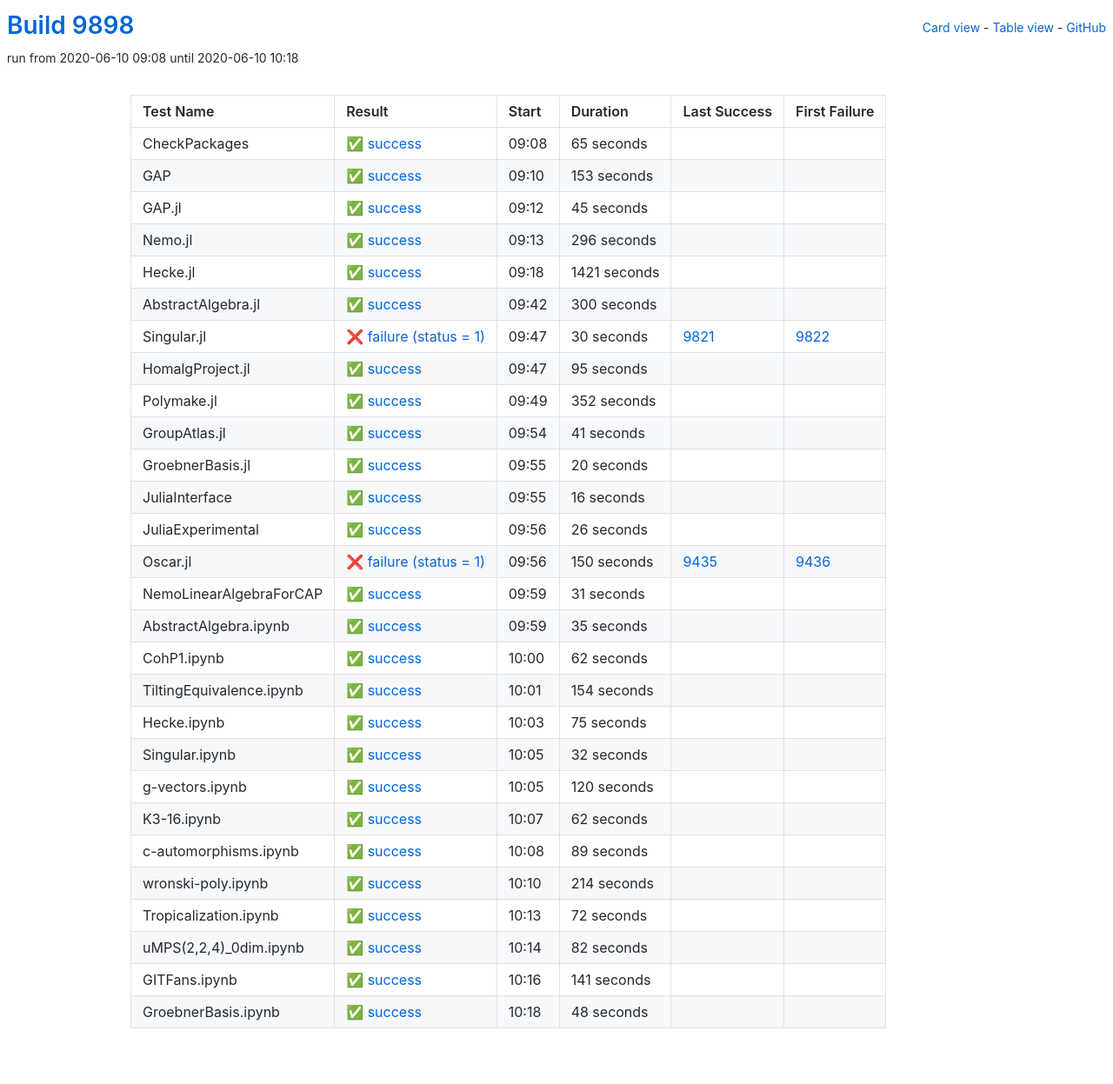
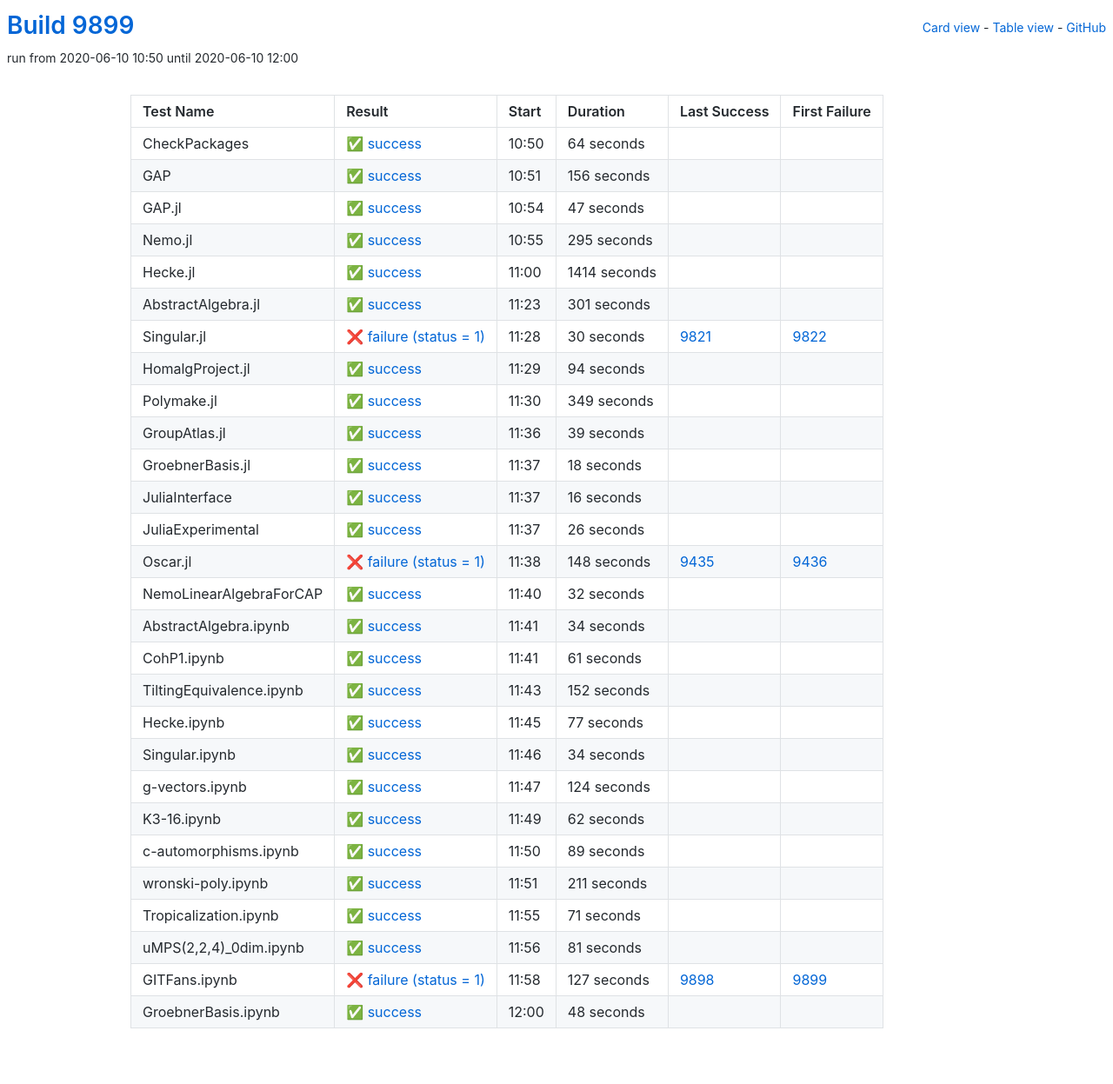
Before and after one commit to oscar-system/oscar-ci-status, a Jekyll site: the page built from table.html, in a window 1280 px wide. Shown: the whole page at 87% size. Built offline with Jekyll 4.4.1, drawn with Linux system fonts in a browser that asks for light colours.

Commit message:
Build #9899

```diff
--- a/_data/ci.yml
+++ b/_data/ci.yml
@@ -1,6 +1,6 @@
 ---
-build: 9898
-build_url: https://oscarci.mathematik.uni-kl.de/job/oscar/9898/
+build: 9899
+build_url: https://oscarci.mathematik.uni-kl.de/job/oscar/9899/
 job: oscar
 organization: oscar-system
 repo: oscar-ci-status
@@ -8,80 +8,80 @@
 tests:
 - name: CheckPackages
   id: checkpackages
-  log: https://oscarci.mathematik.uni-kl.de/job/oscar/9898/artifact/logs/build-9898/CheckPackages.log
-  start: 2020-06-10 09:08
+  log: https://oscarci.mathematik.uni-kl.de/job/oscar/9899/artifact/logs/build-9899/CheckPackages.log
+  start: 2020-06-10 10:50
   success: true
   exitcode: 0
   status: success
-  duration: 65
+  duration: 64
   last_success: false
   last_success_url:
   first_failure: false
   first_failure_url:
 - name: GAP
   id: gap
-  log: https://oscarci.mathematik.uni-kl.de/job/oscar/9898/artifact/logs/build-9898/GAP.log
-  start: 2020-06-10 09:10
+  log: https://oscarci.mathematik.uni-kl.de/job/oscar/9899/artifact/logs/build-9899/GAP.log
+  start: 2020-06-10 10:51
   success: true
   exitcode: 0
   status: success
-  duration: 153
+  duration: 156
   last_success: false
   last_success_url:
   first_failure: false
   first_failure_url:
 - name: GAP.jl
   id: gap-jl
-  log: https://oscarci.mathematik.uni-kl.de/job/oscar/9898/artifact/logs/build-9898/GAP.jl.log
-  start: 2020-06-10 09:12
+  log: https://oscarci.mathematik.uni-kl.de/job/oscar/9899/artifact/logs/build-9899/GAP.jl.log
+  start: 2020-06-10 10:54
   success: true
   exitcode: 0
   status: success
-  duration: 45
+  duration: 47
   last_success: false
   last_success_url:
   first_failure: false
   first_failure_url:
 - name: Nemo.jl
   id: nemo-jl
-  log: https://oscarci.mathematik.uni-kl.de/job/oscar/9898/artifact/logs/build-9898/Nemo.jl.log
-  start: 2020-06-10 09:13
+  log: https://oscarci.mathematik.uni-kl.de/job/oscar/9899/artifact/logs/build-9899/Nemo.jl.log
+  start: 2020-06-10 10:55
   success: true
   exitcode: 0
   status: success
-  duration: 296
+  duration: 295
   last_success: false
   last_success_url:
   first_failure: false
   first_failure_url:
 - name: Hecke.jl
   id: hecke-jl
-  log: https://oscarci.mathematik.uni-kl.de/job/oscar/9898/artifact/logs/build-9898/Hecke.jl.log
-  start: 2020-06-10 09:18
+  log: https://oscarci.mathematik.uni-kl.de/job/oscar/9899/artifact/logs/build-9899/Hecke.jl.log
+  start: 2020-06-10 11:00
   success: true
   exitcode: 0
   status: success
-  duration: 1421
+  duration: 1414
   last_success: false
   last_success_url:
   first_failure: false
   first_failure_url:
 - name: AbstractAlgebra.jl
   id: abstractalgebra-jl
-  log: https://oscarci.mathematik.uni-kl.de/job/oscar/9898/artifact/logs/build-9898/AbstractAlgebra.jl.log
-  start: 2020-06-10 09:42
+  log: https://oscarci.mathematik.uni-kl.de/job/oscar/9899/artifact/logs/build-9899/AbstractAlgebra.jl.log
+  start: 2020-06-10 11:23
   success: true
   exitcode: 0
   status: success
-  duration: 300
+  duration: 301
   last_success: false
   last_success_url:
   first_failure: false
   first_failure_url:
 - name: Singular.jl
   id: singular-jl
-  log: https://oscarci.mathematik.uni-kl.de/job/oscar/9898/artifact/logs/build-9898/Singular.jl.log
-  start: 2020-06-10 09:47
+  log: https://oscarci.mathematik.uni-kl.de/job/oscar/9899/artifact/logs/build-9899/Singular.jl.log
+  start: 2020-06-10 11:28
   success: false
   exitcode: 1
   status: failure
@@ -92,56 +92,56 @@
   first_failure_url: https://oscarci.mathematik.uni-kl.dejob/oscar/9822/
 - name: HomalgProject.jl
   id: homalgproject-jl
-  log: https://oscarci.mathematik.uni-kl.de/job/oscar/9898/artifact/logs/build-9898/HomalgProject.jl.log
-  start: 2020-06-10 09:47
+  log: https://oscarci.mathematik.uni-kl.de/job/oscar/9899/artifact/logs/build-9899/HomalgProject.jl.log
+  start: 2020-06-10 11:29
   success: true
   exitcode: 0
   status: success
-  duration: 95
+  duration: 94
   last_success: false
   last_success_url:
   first_failure: false
   first_failure_url:
 - name: Polymake.jl
   id: polymake-jl
-  log: https://oscarci.mathematik.uni-kl.de/job/oscar/9898/artifact/logs/build-9898/Polymake.jl.log
-  start: 2020-06-10 09:49
+  log: https://oscarci.mathematik.uni-kl.de/job/oscar/9899/artifact/logs/build-9899/Polymake.jl.log
+  start: 2020-06-10 11:30
   success: true
   exitcode: 0
   status: success
-  duration: 352
+  duration: 349
   last_success: false
   last_success_url:
   first_failure: false
   first_failure_url:
 - name: GroupAtlas.jl
   id: groupatlas-jl
-  log: https://oscarci.mathematik.uni-kl.de/job/oscar/9898/artifact/logs/build-9898/GroupAtlas.jl.log
-  start: 2020-06-10 09:54
+  log: https://oscarci.mathematik.uni-kl.de/job/oscar/9899/artifact/logs/build-9899/GroupAtlas.jl.log
+  start: 2020-06-10 11:36
   success: true
   exitcode: 0
   status: success
-  duration: 41
+  duration: 39
   last_success: false
   last_success_url:
   first_failure: false
   first_failure_url:
 - name: GroebnerBasis.jl
   id: groebnerbasis-jl
-  log: https://oscarci.mathematik.uni-kl.de/job/oscar/9898/artifact/logs/build-9898/GroebnerBasis.jl.log
-  start: 2020-06-10 09:55
+  log: https://oscarci.mathematik.uni-kl.de/job/oscar/9899/artifact/logs/build-9899/GroebnerBasis.jl.log
+  start: 2020-06-10 11:37
   success: true
   exitcode: 0
   status: success
-  duration: 20
+  duration: 18
   last_success: false
   last_success_url:
   first_failure: false
   first_failure_url:
 - name: JuliaInterface
   id: juliainterface
-  log: https://oscarci.mathematik.uni-kl.de/job/oscar/9898/artifact/logs/build-9898/JuliaInterface.log
-  start: 2020-06-10 09:55
+  log: https://oscarci.mathematik.uni-kl.de/job/oscar/9899/artifact/logs/build-9899/JuliaInterface.log
+  start: 2020-06-10 11:37
   success: true
   exitcode: 0
   status: success
@@ -152,8 +152,8 @@
   first_failure_url:
 - name: JuliaExperimental
   id: juliaexperimental
-  log: https://oscarci.mathematik.uni-kl.de/job/oscar/9898/artifact/logs/build-9898/JuliaExperimental.log
-  start: 2020-06-10 09:56
+  log: https://oscarci.mathematik.uni-kl.de/job/oscar/9899/artifact/logs/build-9899/JuliaExperimental.log
+  start: 2020-06-10 11:37
   success: true
   exitcode: 0
   status: success
@@ -164,80 +164,20 @@
   first_failure_url:
 - name: Oscar.jl
   id: oscar-jl
-  log: https://oscarci.mathematik.uni-kl.de/job/oscar/9898/artifact/logs/build-9898/Oscar.jl.log
-  start: 2020-06-10 09:56
+  log: https://oscarci.mathematik.uni-kl.de/job/oscar/9899/artifact/logs/build-9899/Oscar.jl.log
+  start: 2020-06-10 11:38
   success: false
   exitcode: 1
   status: failure
-  duration: 150
+  duration: 148
   last_success: 9435
   last_success_url: https://oscarci.mathematik.uni-kl.dejob/oscar/9435/
   first_failure: 9436
   first_failure_url: https://oscarci.mathematik.uni-kl.dejob/oscar/9436/
 - name: NemoLinearAlgebraForCAP
   id: nemolinearalgebraforcap
-  log: https://oscarci.mathematik.uni-kl.de/job/oscar/9898/artifact/logs/build-9898/NemoLinearAlgebraForCAP.log
-  start: 2020-06-10 09:59
-  success: true
-  exitcode: 0
-  status: success
-  duration: 31
-  last_success: false
-  last_success_url:
-  first_failure: false
-  first_failure_url:
-- name: AbstractAlgebra.ipynb
-  id: abstractalgebra-ipynb
-  log: https://oscarci.mathematik.uni-kl.de/job/oscar/9898/artifact/logs/build-9898/AbstractAlgebra.ipynb.log
-  start: 2020-06-10 09:59
-  success: true
-  exitcode: 0
-  status: success
-  duration: 35
-  last_success: false
-  last_success_url:
-  first_failure: false
-  first_failure_url:
-- name: CohP1.ipynb
-  id: cohp1-ipynb
-  log: https://oscarci.mathematik.uni-kl.de/job/oscar/9898/artifact/logs/build-9898/CohP1.ipynb.log
-  start: 2020-06-10 10:00
-  success: true
-  exitcode: 0
-  status: success
-  duration: 62
-  last_success: false
-  last_success_url:
-  first_failure: false
-  first_failure_url:
-- name: TiltingEquivalence.ipynb
-  id: tiltingequivalence-ipynb
-  log: https://oscarci.mathematik.uni-kl.de/job/oscar/9898/artifact/logs/build-9898/TiltingEquivalence.ipynb.log
-  start: 2020-06-10 10:01
-  success: true
-  exitcode: 0
-  status: success
-  duration: 154
-  last_success: false
-  last_success_url:
-  first_failure: false
-  first_failure_url:
-- name: Hecke.ipynb
-  id: hecke-ipynb
-  log: https://oscarci.mathematik.uni-kl.de/job/oscar/9898/artifact/logs/build-9898/Hecke.ipynb.log
-  start: 2020-06-10 10:03
-  success: true
-  exitcode: 0
-  status: success
-  duration: 75
-  last_success: false
-  last_success_url:
-  first_failure: false
-  first_failure_url:
-- name: Singular.ipynb
-  id: singular-ipynb
-  log: https://oscarci.mathematik.uni-kl.de/job/oscar/9898/artifact/logs/build-9898/Singular.ipynb.log
-  start: 2020-06-10 10:05
+  log: https://oscarci.mathematik.uni-kl.de/job/oscar/9899/artifact/logs/build-9899/NemoLinearAlgebraForCAP.log
+  start: 2020-06-10 11:40
   success: true
   exitcode: 0
   status: success
@@ -246,22 +186,82 @@
   last_success_url:
   first_failure: false
   first_failure_url:
-- name: g-vectors.ipynb
-  id: g-vectors-ipynb
-  log: https://oscarci.mathematik.uni-kl.de/job/oscar/9898/artifact/logs/build-9898/g-vectors.ipynb.log
-  start: 2020-06-10 10:05
+- name: AbstractAlgebra.ipynb
+  id: abstractalgebra-ipynb
+  log: https://oscarci.mathematik.uni-kl.de/job/oscar/9899/artifact/logs/build-9899/AbstractAlgebra.ipynb.log
+  start: 2020-06-10 11:41
   success: true
   exitcode: 0
   status: success
-  duration: 120
+  duration: 34
+  last_success: false
+  last_success_url:
+  first_failure: false
+  first_failure_url:
+- name: CohP1.ipynb
+  id: cohp1-ipynb
+  log: https://oscarci.mathematik.uni-kl.de/job/oscar/9899/artifact/logs/build-9899/CohP1.ipynb.log
+  start: 2020-06-10 11:41
+  success: true
+  exitcode: 0
+  status: success
+  duration: 61
+  last_success: false
+  last_success_url:
+  first_failure: false
+  first_failure_url:
+- name: TiltingEquivalence.ipynb
+  id: tiltingequivalence-ipynb
+  log: https://oscarci.mathematik.uni-kl.de/job/oscar/9899/artifact/logs/build-9899/TiltingEquivalence.ipynb.log
+  start: 2020-06-10 11:43
+  success: true
+  exitcode: 0
+  status: success
+  duration: 152
+  last_success: false
+  last_success_url:
+  first_failure: false
+  first_failure_url:
+- name: Hecke.ipynb
+  id: hecke-ipynb
+  log: https://oscarci.mathematik.uni-kl.de/job/oscar/9899/artifact/logs/build-9899/Hecke.ipynb.log
+  start: 2020-06-10 11:45
+  success: true
+  exitcode: 0
+  status: success
+  duration: 77
+  last_success: false
+  last_success_url:
+  first_failure: false
+  first_failure_url:
+- name: Singular.ipynb
+  id: singular-ipynb
+  log: https://oscarci.mathematik.uni-kl.de/job/oscar/9899/artifact/logs/build-9899/Singular.ipynb.log
+  start: 2020-06-10 11:46
+  success: true
+  exitcode: 0
+  status: success
+  duration: 34
+  last_success: false
+  last_success_url:
+  first_failure: false
+  first_failure_url:
+- name: g-vectors.ipynb
+  id: g-vectors-ipynb
+  log: https://oscarci.mathematik.uni-kl.de/job/oscar/9899/artifact/logs/build-9899/g-vectors.ipynb.log
+  start: 2020-06-10 11:47
+  success: true
+  exitcode: 0
+  status: success
+  duration: 124
   last_success: false
   last_success_url:
   first_failure: false
   first_failure_url:
 - name: K3-16.ipynb
   id: k3-16-ipynb
-  log: https://oscarci.mathematik.uni-kl.de/job/oscar/9898/artifact/logs/build-9898/K3-16.ipynb.log
-  start: 2020-06-10 10:07
+  log: https://oscarci.mathematik.uni-kl.de/job/oscar/9899/artifact/logs/build-9899/K3-16.ipynb.log
+  start: 2020-06-10 11:49
   success: true
   exitcode: 0
   status: success
@@ -272,8 +272,8 @@
   first_failure_url:
 - name: c-automorphisms.ipynb
   id: c-automorphisms-ipynb
-  log: https://oscarci.mathematik.uni-kl.de/job/oscar/9898/artifact/logs/build-9898/c-automorphisms.ipynb.log
-  start: 2020-06-10 10:08
+  log: https://oscarci.mathematik.uni-kl.de/job/oscar/9899/artifact/logs/build-9899/c-automorphisms.ipynb.log
+  start: 2020-06-10 11:50
   success: true
   exitcode: 0
   status: success
@@ -284,56 +284,56 @@
   first_failure_url:
 - name: wronski-poly.ipynb
   id: wronski-poly-ipynb
-  log: https://oscarci.mathematik.uni-kl.de/job/oscar/9898/artifact/logs/build-9898/wronski-poly.ipynb.log
-  start: 2020-06-10 10:10
+  log: https://oscarci.mathematik.uni-kl.de/job/oscar/9899/artifact/logs/build-9899/wronski-poly.ipynb.log
+  start: 2020-06-10 11:51
   success: true
   exitcode: 0
   status: success
-  duration: 214
+  duration: 211
   last_success: false
   last_success_url:
   first_failure: false
   first_failure_url:
 - name: Tropicalization.ipynb
   id: tropicalization-ipynb
-  log: https://oscarci.mathematik.uni-kl.de/job/oscar/9898/artifact/logs/build-9898/Tropicalization.ipynb.log
-  start: 2020-06-10 10:13
+  log: https://oscarci.mathematik.uni-kl.de/job/oscar/9899/artifact/logs/build-9899/Tropicalization.ipynb.log
+  start: 2020-06-10 11:55
   success: true
   exitcode: 0
   status: success
-  duration: 72
+  duration: 71
   last_success: false
   last_success_url:
   first_failure: false
   first_failure_url:
 - name: uMPS(2,2,4)_0dim.ipynb
   id: umps-2-2-4-0dim-ipynb
-  log: https://oscarci.mathematik.uni-kl.de/job/oscar/9898/artifact/logs/build-9898/uMPS-2-2-4-_0dim.ipynb.log
-  start: 2020-06-10 10:14
+  log: https://oscarci.mathematik.uni-kl.de/job/oscar/9899/artifact/logs/build-9899/uMPS-2-2-4-_0dim.ipynb.log
+  start: 2020-06-10 11:56
   success: true
   exitcode: 0
   status: success
-  duration: 82
+  duration: 81
   last_success: false
   last_success_url:
   first_failure: false
   first_failure_url:
 - name: GITFans.ipynb
   id: gitfans-ipynb
-  log: https://oscarci.mathematik.uni-kl.de/job/oscar/9898/artifact/logs/build-9898/GITFans.ipynb.log
-  start: 2020-06-10 10:16
-  success: true
-  exitcode: 0
-  status: success
-  duration: 141
-  last_success: false
-  last_success_url:
-  first_failure: false
-  first_failure_url:
+  log: https://oscarci.mathematik.uni-kl.de/job/oscar/9899/artifact/logs/build-9899/GITFans.ipynb.log
+  start: 2020-06-10 11:58
+  success: false
+  exitcode: 1
+  status: failure
+  duration: 127
+  last_success: 9898
+  last_success_url: https://oscarci.mathematik.uni-kl.dejob/oscar/9898/
+  first_failure: 9899
+  first_failure_url: https://oscarci.mathematik.uni-kl.dejob/oscar/9899/
 - name: GroebnerBasis.ipynb
   id: groebnerbasis-ipynb
-  log: https://oscarci.mathematik.uni-kl.de/job/oscar/9898/artifact/logs/build-9898/GroebnerBasis.ipynb.log
-  start: 2020-06-10 10:18
+  log: https://oscarci.mathematik.uni-kl.de/job/oscar/9899/artifact/logs/build-9899/GroebnerBasis.ipynb.log
+  start: 2020-06-10 12:00
   success: true
   exitcode: 0
   status: success
```
Also changed, not shown: README.md.
